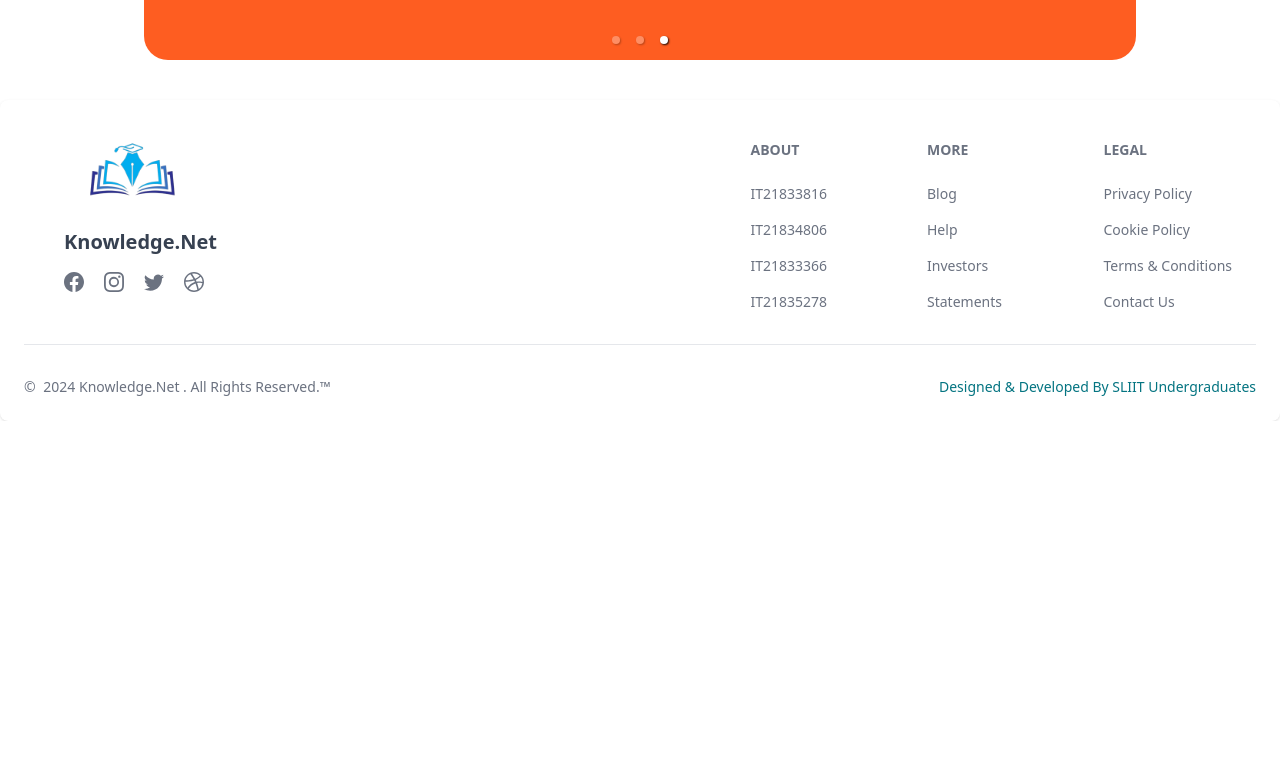
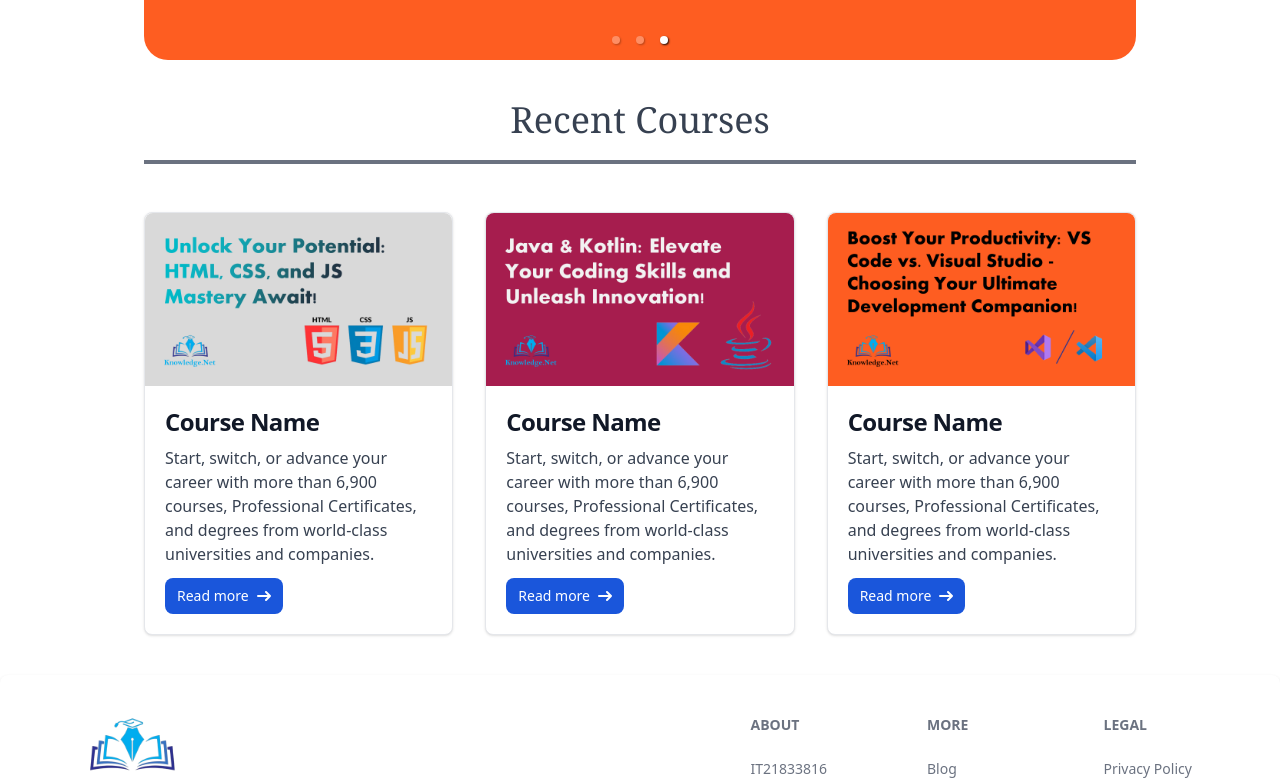
Before and after one commit to Avishka777/Educational-Platform-for-Online-Learning, a React (Vite) app in the folder frontend/: page / in a window 1280 px wide. Shown: the part 608-1388 px from the top of the page. Before the commit the page ends 1029 px from the top, so only its background shows below. Built offline with nearby package versions, Linux system fonts and the light colour scheme; no server answers.

Commit message:
Design Course Card And Recent Course Section

```diff
--- /dev/null
+++ b/frontend/src/components/CourseCard.jsx
@@ -0,0 +1,70 @@
+import React from 'react';
+import Slide1 from '../assets/slide/Slide1.png';
+import Slide2 from '../assets/slide/Slide2.png';
+import Slide3 from '../assets/slide/Slide3.png';
+
+export default function CourseCard() {
+  return (
+
+    <div className='sm:flex gap-8 justify-center'>
+
+        <div class="max-w-sm bg-white border border-gray-200 rounded-lg shadow dark:bg-gray-800 dark:border-gray-700 mt-10">
+            <a href="#">
+                <img class="rounded-t-lg" src={Slide1} alt="Course Image" />
+            </a>
+            <div class="p-5">
+                <a href="#">
+                    <h5 class="mb-2 text-2xl font-bold tracking-tight text-gray-900 dark:text-white">Course Name</h5>
+                </a>
+                <p class="mb-3 font-normal text-gray-700 dark:text-gray-400">Start, switch, or advance your career with more than 6,900 courses, Professional Certificates, and degrees from world-class universities and companies.</p>
+                <a href="#" class="inline-flex items-center px-3 py-2 text-sm font-medium text-center text-white bg-blue-700 rounded-lg hover:bg-blue-800 focus:ring-4 focus:outline-none focus:ring-blue-300 dark:bg-blue-600 dark:hover:bg-blue-700 dark:focus:ring-blue-800">
+                    Read more
+                    <svg class="rtl:rotate-180 w-3.5 h-3.5 ms-2" aria-hidden="true" xmlns="http://www.w3.org/2000/svg" fill="none" viewBox="0 0 14 10">
+                        <path stroke="currentColor" stroke-linecap="round" stroke-linejoin="round" stroke-width="2" d="M1 5h12m0 0L9 1m4 4L9 9"/>
+                    </svg>
+                </a>
+            </div>
+        </div>
+
+        <div class="max-w-sm bg-white border border-gray-200 rounded-lg shadow dark:bg-gray-800 dark:border-gray-700 mt-10">
+            <a href="#">
+                <img class="rounded-t-lg" src={Slide2} alt="Course Image" />
+            </a>
+            <div class="p-5">
+                <a href="#">
+                    <h5 class="mb-2 text-2xl font-bold tracking-tight text-gray-900 dark:text-white">Course Name</h5>
+                </a>
+                <p class="mb-3 font-normal text-gray-700 dark:text-gray-400">Start, switch, or advance your career with more than 6,900 courses, Professional Certificates, and degrees from world-class universities and companies.</p>
+                <a href="#" class="inline-flex items-center px-3 py-2 text-sm font-medium text-center text-white bg-blue-700 rounded-lg hover:bg-blue-800 focus:ring-4 focus:outline-none focus:ring-blue-300 dark:bg-blue-600 dark:hover:bg-blue-700 dark:focus:ring-blue-800">
+                    Read more
+                    <svg class="rtl:rotate-180 w-3.5 h-3.5 ms-2" aria-hidden="true" xmlns="http://www.w3.org/2000/svg" fill="none" viewBox="0 0 14 10">
+                        <path stroke="currentColor" stroke-linecap="round" stroke-linejoin="round" stroke-width="2" d="M1 5h12m0 0L9 1m4 4L9 9"/>
+                    </svg>
+                </a>
+            </div>
+        </div>
+
+        <div class="max-w-sm bg-white border border-gray-200 rounded-lg shadow dark:bg-gray-800 dark:border-gray-700 mt-10">
+            <a href="#">
+                <img class="rounded-t-lg" src={Slide3} alt="Course Image" />
+            </a>
+            <div class="p-5">
+                <a href="#">
+                    <h5 class="mb-2 text-2xl font-bold tracking-tight text-gray-900 dark:text-white">Course Name</h5>
+                </a>
+                <p class="mb-3 font-normal text-gray-700 dark:text-gray-400">Start, switch, or advance your career with more than 6,900 courses, Professional Certificates, and degrees from world-class universities and companies.</p>
+                <a href="#" class="inline-flex items-center px-3 py-2 text-sm font-medium text-center text-white bg-blue-700 rounded-lg hover:bg-blue-800 focus:ring-4 focus:outline-none focus:ring-blue-300 dark:bg-blue-600 dark:hover:bg-blue-700 dark:focus:ring-blue-800">
+                    Read more
+                    <svg class="rtl:rotate-180 w-3.5 h-3.5 ms-2" aria-hidden="true" xmlns="http://www.w3.org/2000/svg" fill="none" viewBox="0 0 14 10">
+                        <path stroke="currentColor" stroke-linecap="round" stroke-linejoin="round" stroke-width="2" d="M1 5h12m0 0L9 1m4 4L9 9"/>
+                    </svg>
+                </a>
+            </div>
+        </div>
+
+    </div>
+
+
+
+);
+}
--- a/frontend/src/components/HomeBanners.jsx
+++ b/frontend/src/components/HomeBanners.jsx
@@ -8,7 +8,7 @@
 export default function HomeBanners() {
   return (
 
-    <div className='sm:px-36 py-10 px-10'>
+    <div className=''>
       <Carousel autoPlay infiniteLoop showThumbs={false} interval={2000}>
 
       <div className="relative">
--- a/frontend/src/pages/Home.jsx
+++ b/frontend/src/pages/Home.jsx
@@ -1,10 +1,16 @@
 import React from 'react'
 import HomeSlides from '../components/HomeBanners'
+import CourseCard from '../components/CourseCard'
 
 export default function Home() {
   return (
-    <div>
+    <div className='sm:px-36 py-10 px-10'>
       <HomeSlides/>
+      <div className='rounded-lg mt-10'>
+          <h1 className='text-2xl sm:text-4xl font-serif text-center mb-5'>Recent Courses</h1>
+          <hr className='my-1 sm:my-2 border-2 border-gray-500 font-bold' />
+      </div>
+      <CourseCard/>
     </div>
   )
 }
```
